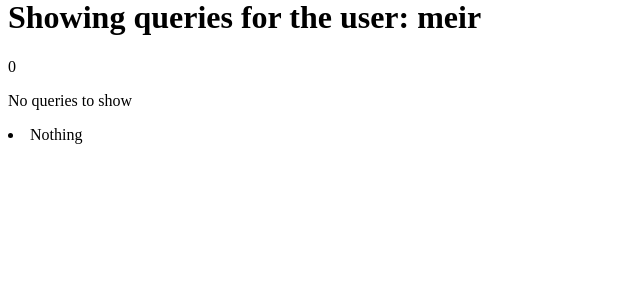
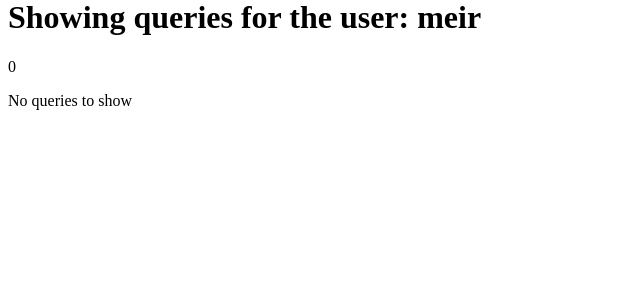
Before and after one commit to Meirzv/AppSec3, a Flask app: template app/templates/history.html in a window 1280 px wide. Shown: the part 164-468 px from the top of the page, without its empty margins (0-640 px from the left). Run offline with Flask 2, Linux system fonts and the light colour scheme; the template is opened without the code that fills it: values that come from a table or form of the project are taken from there, others are empty; a user stored in the database is signed in.

Commit message:
History.html change number of queries #2

```diff
--- a/app/templates/history.html
+++ b/app/templates/history.html
@@ -21,7 +21,7 @@
     {% else %}
         <p id="numqueries">0</p>
               <p>No History to Show</p>
-        <li id="query">Nothing</li>
+
 
 
     {%  endif %}
@@ -53,7 +53,6 @@
     {% else %}
         <p id="numqueries">0</p>
                 <p>No queries to show</p>
-        <li id="query">Nothing</li>
 
     {%  endif %}
 
```
Also changed, not shown: meir.db.
